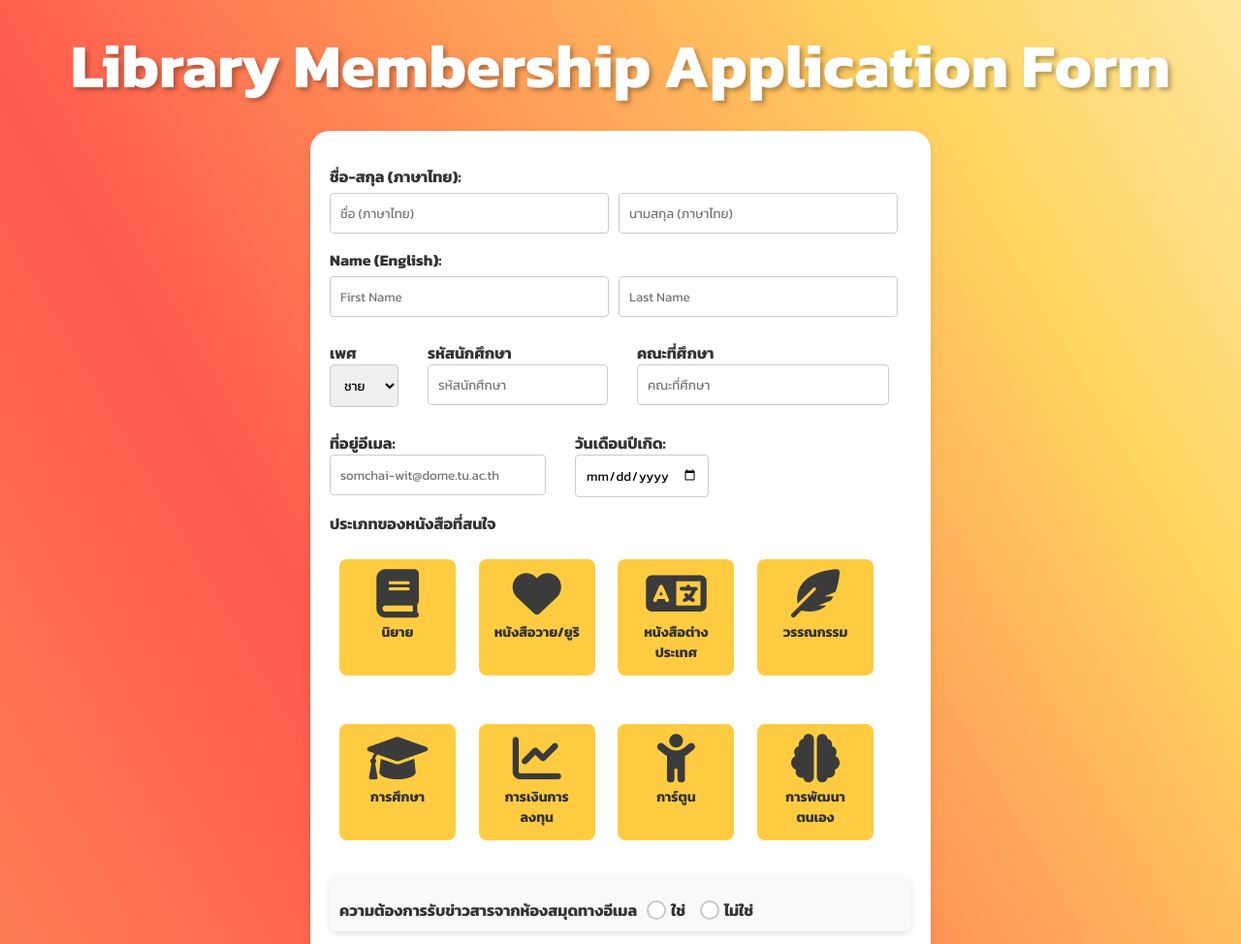
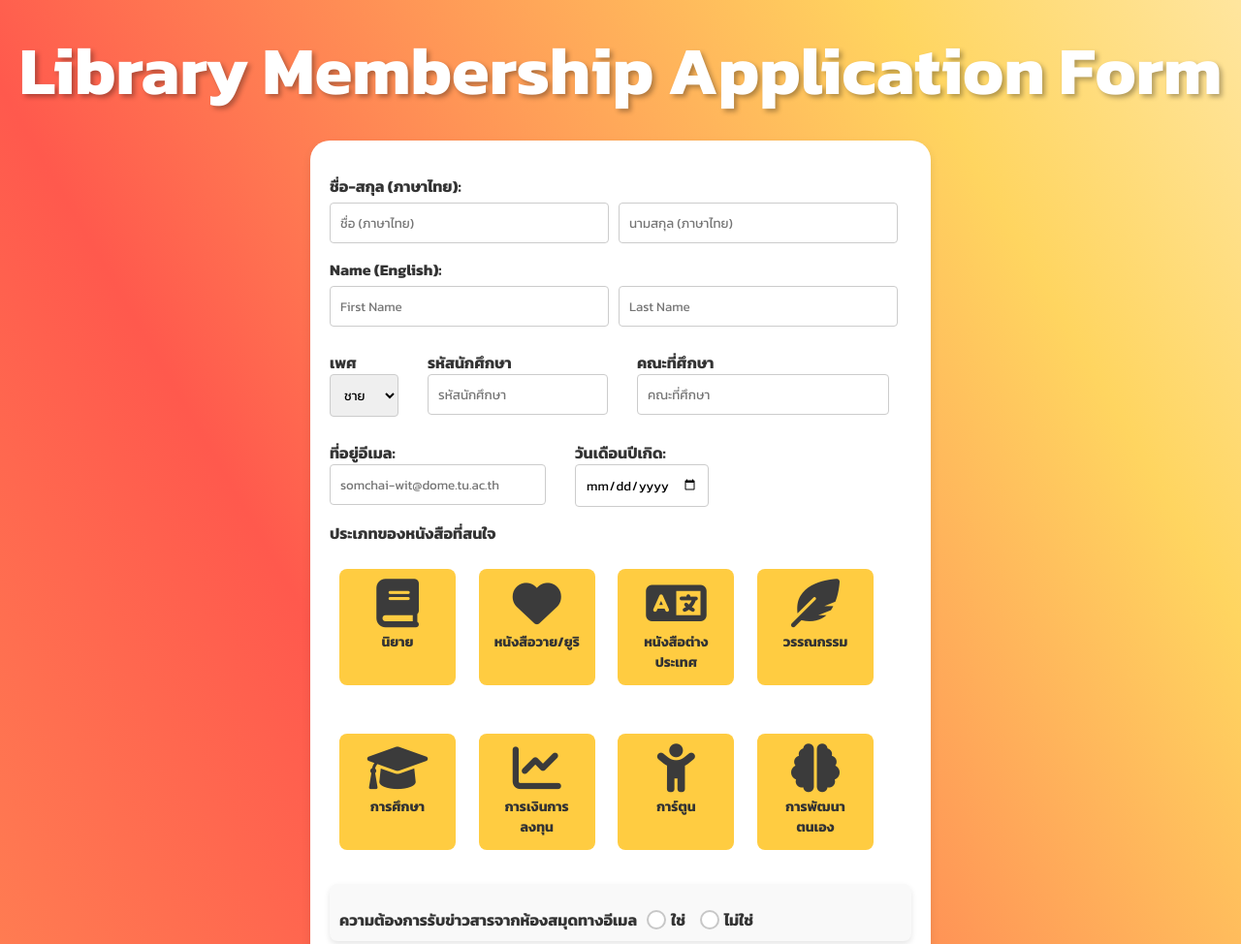
Before and after one commit to chotika-patt/6709681073_LibraryMembershipApplicationForm, a plain HTML site: page index.html in a window 1280 px wide. Shown: the top 974 px of the page at 97% size. Drawn offline with Linux system fonts and the light colour scheme.

Commit message:
Change size of font h1 to 70px

```diff
--- a/style.css
+++ b/style.css
@@ -22,8 +22,8 @@ body {
 
 
 h1 {
-    font-size: 8vh;
-    color: rgb(255, 255, 255);
+    font-size: 70px;
+    color: white;
     text-align: center;
     margin: 20px 0;
     text-shadow: 3px 3px 5px rgba(0, 0, 0, 0.3);
```
